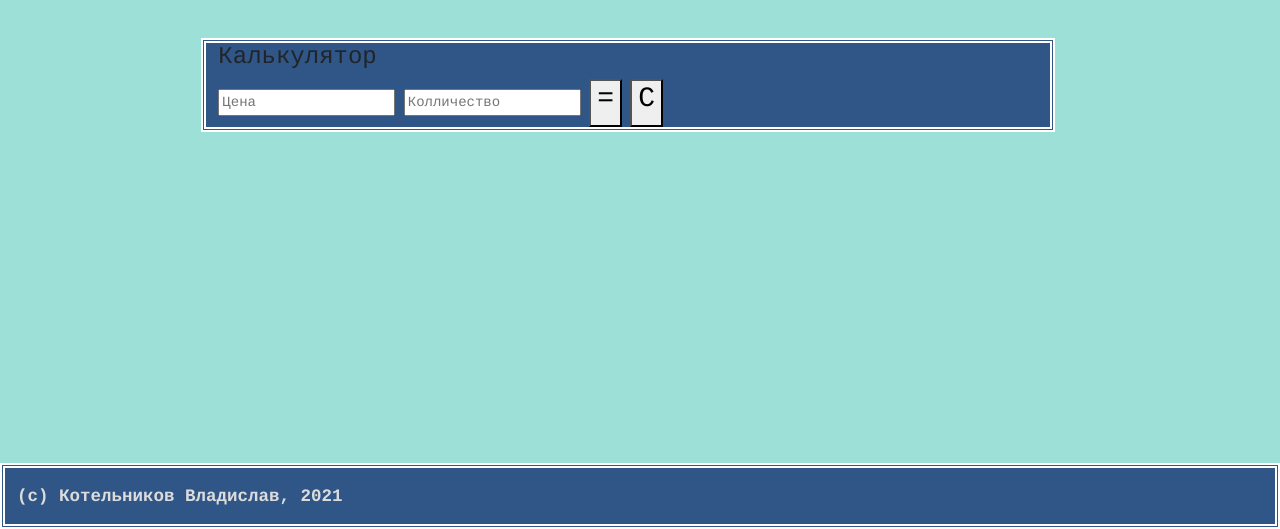
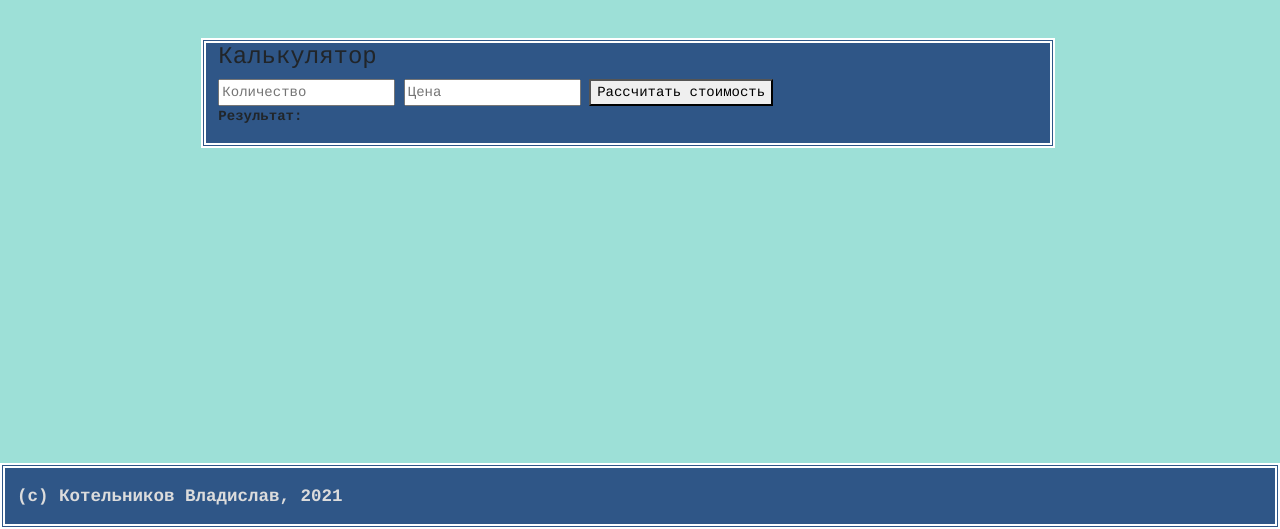
Before and after one commit to WIL271/web5, a plain HTML site: page index.html in a window 1280 px wide. Shown: the part 271-800 px from the top of the page. Drawn offline with nearby package versions, Linux system fonts and the light colour scheme.

Commit message:
Update index.html

```diff
--- a/index.html
+++ b/index.html
@@ -35,13 +35,12 @@
 <div class="row justify-content-center" >
     <div id = "menu" class="row col-12 col-md-8 m-0 p-0">
         <h4>Калькулятор</h4>
-        <div id="result" ></div>
-        <form class="justify-content-center" id = "cal" >
-            <input name="fiel1" type="number" placeholder="Цена" id = "fiel1" min="0" oninput="validity.valid||(value='');" >
-            <input name="fiel2" type="number" placeholder="Колличество" id = "fiel2" min="0" oninput="validity.valid||(value='');">
-            <button id="btn1" onclick="return fun1()"><h3>=</h3></button>
-            <button id="btn2" onclick="return fun2()"><h3>C</h3></button>
-        </form>
+        <div class="boarding">
+            <input type ="text" id="n1" placeholder="Количество">
+            <input type ="text" id="n2" placeholder="Цена">
+            <button id="summa">Рассчитать стоимость</button>
+        </div>
+        <p id="out">Результат:</p>
     </div>
 </div>
 
```
